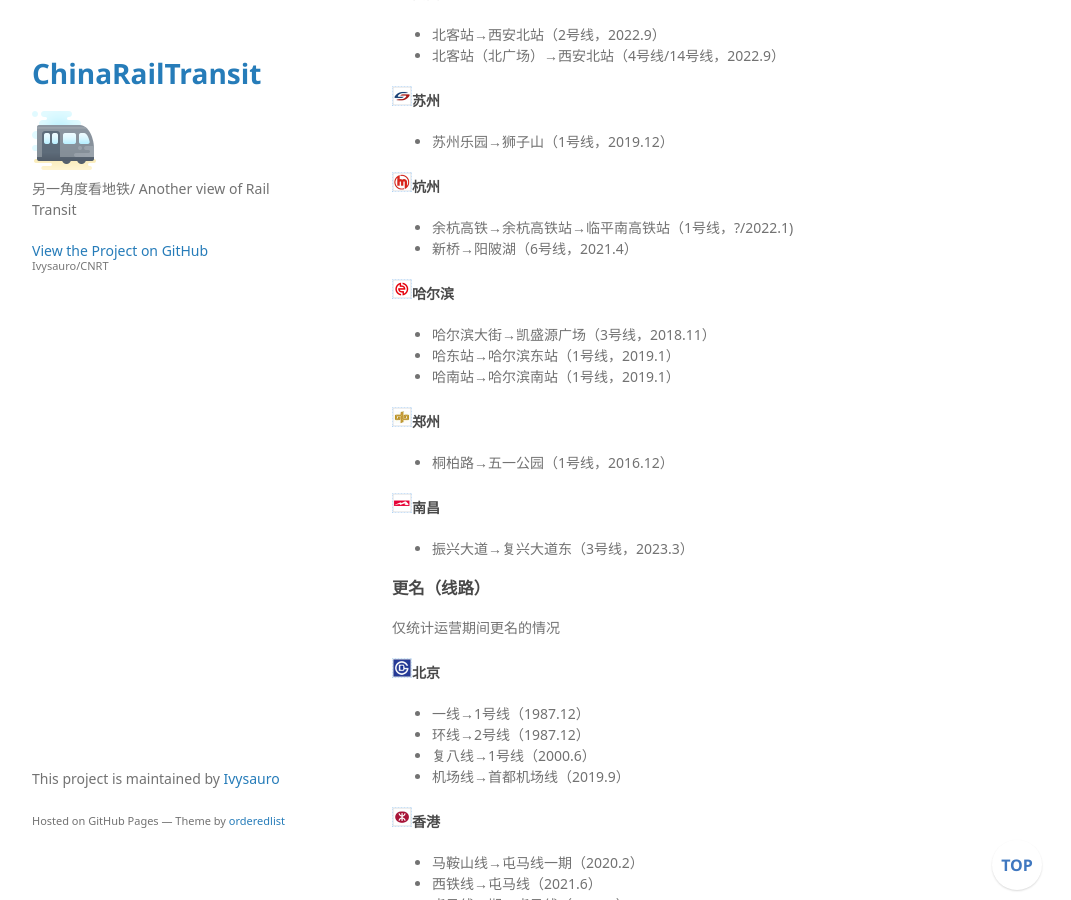
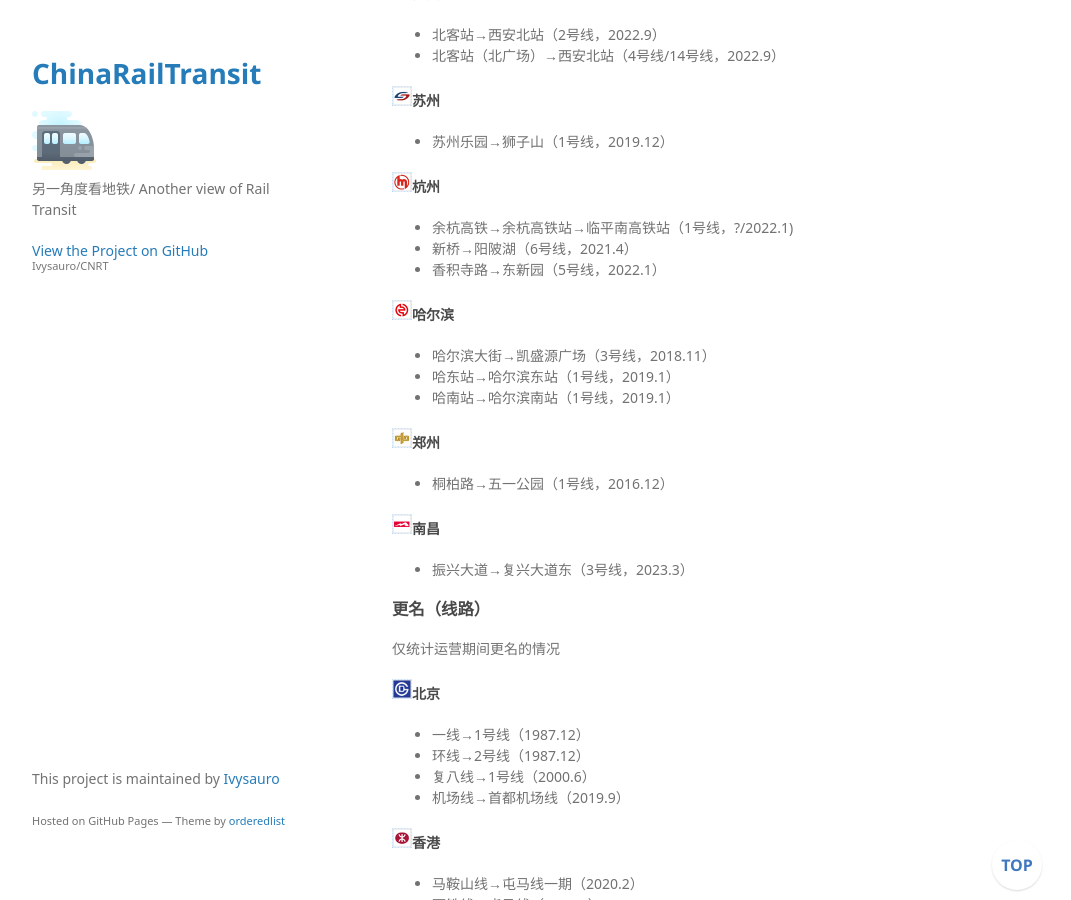
Before and after one commit to Ivysauro/CNRT, a Jekyll site: the page built from data/SpSta.md, in a window 1280 px wide and 900 px high, scrolled down 15271 px. Shown: the whole window, without its empty margins (178-1249 px from the left). Built offline with Jekyll 4.4.1, drawn with Linux system fonts in a browser that asks for light colours; some web fonts are replaced; our own code applies the rules of GitHub Pages for plain Markdown files; a script that is not in the unit is left out.

Commit message:
🍊更新杭州数据

```diff
--- a/data/SpSta.md
+++ b/data/SpSta.md
@@ -636,6 +636,8 @@
 #### <img src="https://raw.githubusercontent.com/Ivysauro/CNRT/master/images/city/hz.gif" width="20" hegiht="20"/>杭州
 - 余杭高铁→余杭高铁站→临平南高铁站（1号线，?/2022.1)
 - 新桥→阳陂湖（6号线，2021.4）
+- 香积寺路→东新园（5号线，2022.1）
+
 
 #### <img src="https://raw.githubusercontent.com/Ivysauro/CNRT/master/images/city/hrb.gif" width="20" hegiht="20"/>哈尔滨
 - 哈尔滨大街→凯盛源广场（3号线，2018.11）
```
